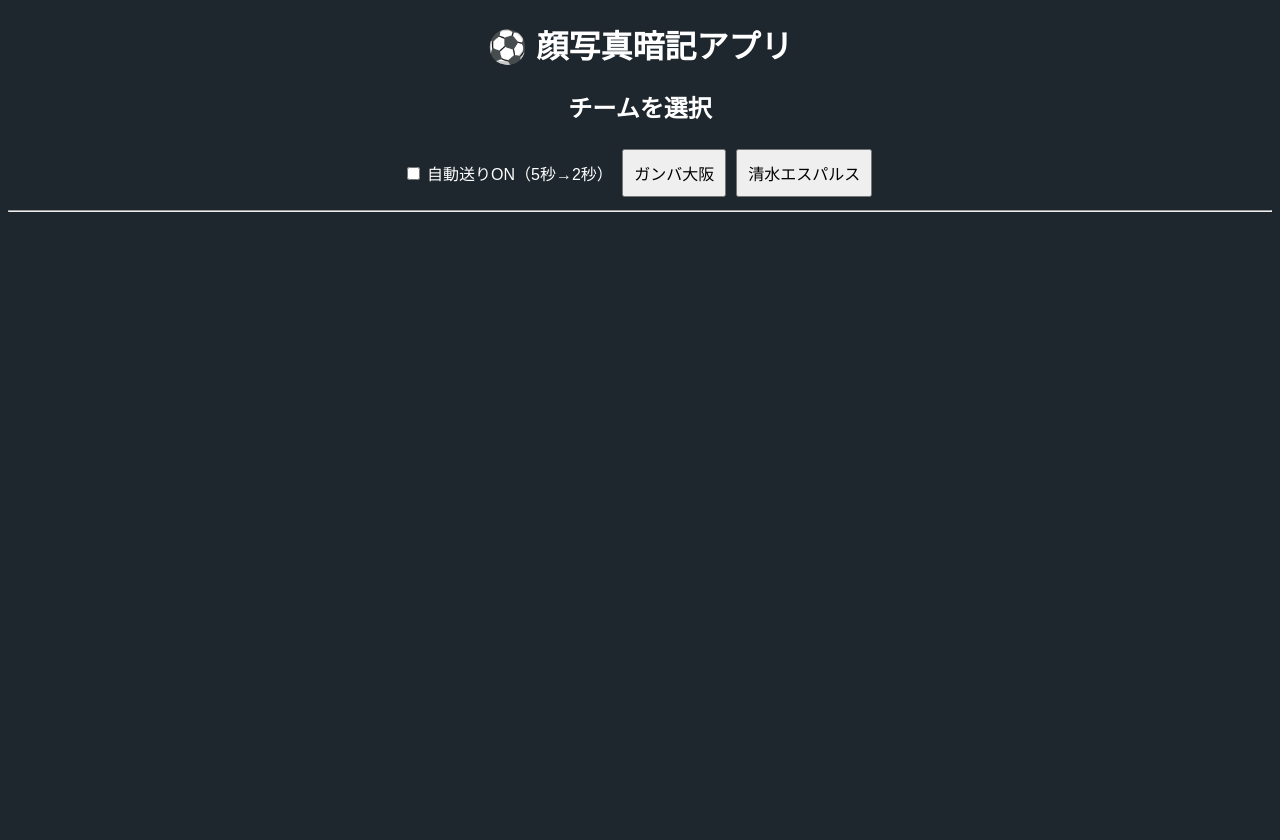
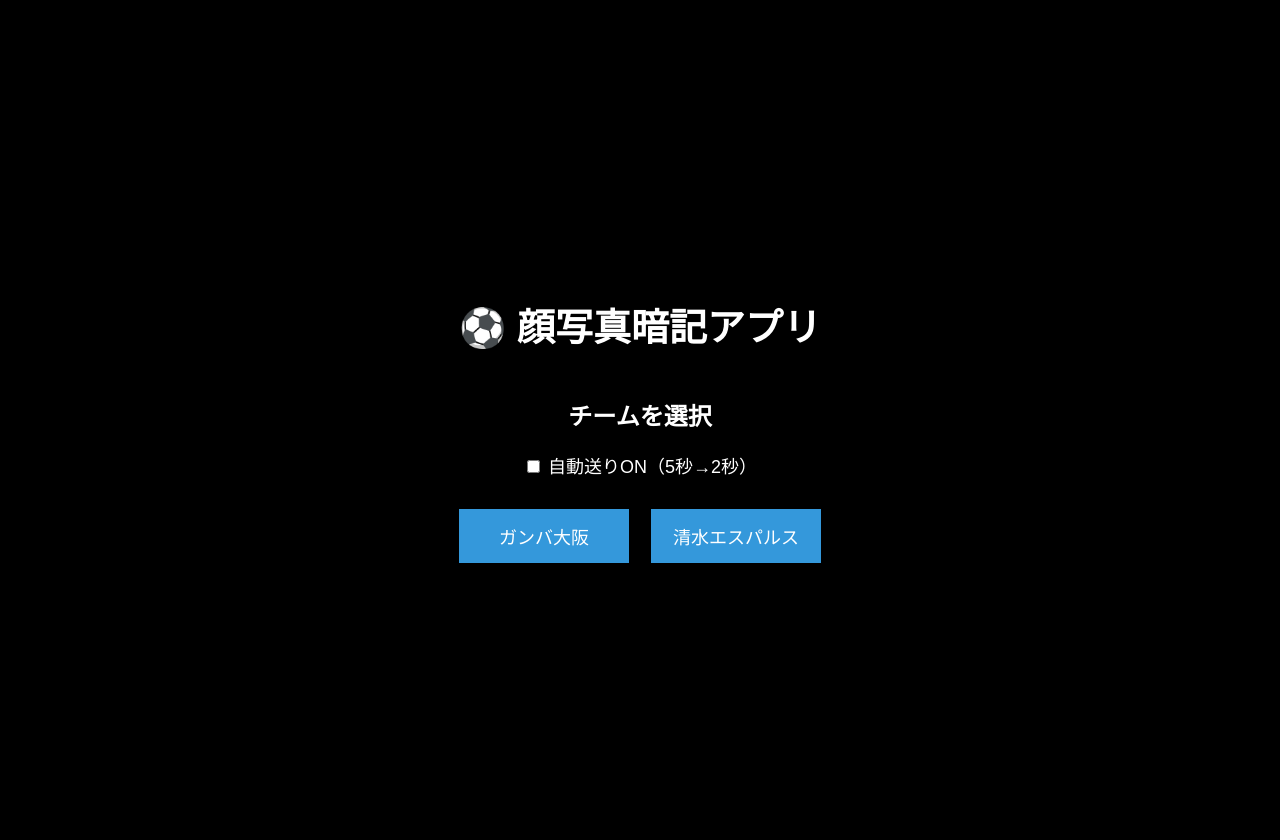
Before and after one commit to FTNjapan/face-memory-app, a Flask app: page / in a window 1280 px wide. Before the commit the page ends 212 px from the top, so only its background shows below. Run offline with Flask 3, Linux system fonts and the light colour scheme.

Commit message:
スマホ対応

```diff
--- /dev/null
+++ b/static/style.css
@@ -0,0 +1,179 @@
+/* =================================================
+   全体
+================================================= */
+body {
+
+    margin: 0;
+
+    background: #000;
+
+    color: white;
+
+    font-family: Arial, sans-serif;
+}
+
+/* =================================================
+   アプリ全体
+================================================= */
+#app {
+
+    min-height: 100vh;
+
+    display: flex;
+
+    flex-direction: column;
+
+    justify-content: center;
+
+    align-items: center;
+
+    text-align: center;
+
+    padding: 20px;
+}
+
+/* =================================================
+   タイトル
+================================================= */
+h1 {
+
+    font-size: 38px;
+
+    margin-bottom: 25px;
+}
+
+/* =================================================
+   チームボタンエリア
+================================================= */
+#teamButtons {
+
+    display: flex;
+
+    flex-wrap: wrap;
+
+    justify-content: center;
+
+    gap: 10px;
+
+    margin-top: 25px;
+}
+
+/* =================================================
+   問題画面
+================================================= */
+#quizScreen {
+
+    display: flex;
+
+    flex-direction: column;
+
+    align-items: center;
+}
+
+/* =================================================
+   画像
+================================================= */
+img {
+
+    width: auto;
+
+    max-width: 320px;
+
+    max-height: 45vh;
+
+    border-radius: 12px;
+
+    margin-bottom: 20px;
+
+    box-shadow: 0 0 20px rgba(255,255,255,0.15);
+}
+
+/* =================================================
+   名前
+================================================= */
+#name {
+
+    font-size: 32px;
+
+    margin: 10px 0;
+}
+
+/* =================================================
+   タイマー
+================================================= */
+#timer {
+
+    color: #f1c40f;
+
+    font-size: 28px;
+
+    margin-bottom: 20px;
+}
+
+/* =================================================
+   ボタン
+================================================= */
+button {
+
+    background: #3498db;
+
+    color: white;
+
+    border: none;
+
+    border-radius: 0;
+
+    padding: 14px 22px;
+
+    margin: 6px;
+
+    font-size: 18px;
+
+    cursor: pointer;
+
+    min-width: 170px;
+}
+
+/* ホバー */
+button:hover {
+
+    background: #2980b9;
+}
+
+/* =================================================
+   チェックボックス
+================================================= */
+.toggleLabel {
+
+    font-size: 18px;
+}
+
+/* =================================================
+   スマホ対応
+================================================= */
+@media screen and (max-width: 768px){
+
+    h1 {
+
+        font-size: 28px;
+    }
+
+    img {
+
+        max-width: 85vw;
+
+        max-height: 40vh;
+    }
+
+    button {
+
+        width: 90%;
+
+        font-size: 20px;
+    }
+
+    #name {
+
+        font-size: 26px;
+    }
+}
--- a/templates/index.html
+++ b/templates/index.html
@@ -1,73 +1,103 @@
 <!DOCTYPE html>
-<html>
+<html lang="ja">
+
 <head>
+
 <meta charset="UTF-8">
+
+<meta name="viewport"
+      content="width=device-width, initial-scale=1.0">
+
 <title>顔写真暗記アプリ</title>
 
-<style>
-body {
-    background: #1e272e;
-    color: white;
-    text-align: center;
-    font-family: Arial;
-}
+<!-- CSS読み込み -->
+<link rel="stylesheet"
+      href="{{ url_for('static', filename='style.css') }}">
 
-img {
-    width: 220px;
-    margin-top: 20px;
-}
-
-button {
-    font-size: 16px;
-    margin: 5px;
-    padding: 10px;
-    cursor: pointer;
-}
-</style>
 </head>
 
 <body>
 
-<h1>⚽ 顔写真暗記アプリ</h1>
-
 <!-- =========================================================
-     チーム選択画面
+     全体ラッパー
 ========================================================= -->
-<div id="teamScreen">
-    <h2>チームを選択</h2>
-
-    <!-- 自動送りON/OFF（ここで事前設定） -->
-    <label>
-        <input type="checkbox" id="autoToggle">
-        自動送りON（5秒→2秒）
-    </label>
-</div>
-
-<hr>
-
-<!-- =========================================================
-     問題画面
-========================================================= -->
-<div id="quizScreen" style="display:none;">
-
-    <img id="img">
-    <h2 id="name"></h2>
-    <h3 id="timer"></h3>
+<div id="app">
 
     <!-- =====================================================
-         手動操作ボタン（自動時は非表示）
-    ===================================================== -->
-    <div id="manualControls">
+         タイトル
+    ====================================================== -->
+    <h1>⚽ 顔写真暗記アプリ</h1>
 
-        <button onclick="showAnswer()">答えを見る</button>
-        <button onclick="next()">次へ</button>
-        <button onclick="backToTeam()">チーム選択へ戻る</button>
+    <!-- =====================================================
+         チーム選択画面
+    ====================================================== -->
+    <div id="teamScreen">
+
+        <h2>チームを選択</h2>
+
+        <!-- 自動送り設定 -->
+        <label class="toggleLabel">
+
+            <input type="checkbox" id="autoToggle">
+
+            自動送りON（5秒→2秒）
+
+        </label>
+
+        <!-- チームボタン生成エリア -->
+        <div id="teamButtons"></div>
 
     </div>
 
-    <!-- 自動制御ボタン -->
-    <button onclick="startAuto()">自動スタート</button>
-    <button onclick="stopAuto()">停止</button>
+    <!-- =====================================================
+         問題画面
+    ====================================================== -->
+    <div id="quizScreen" style="display:none;">
+
+        <!-- 画像 -->
+        <img id="img">
+
+        <!-- 名前 -->
+        <h2 id="name"></h2>
+
+        <!-- タイマー -->
+        <h3 id="timer"></h3>
+
+        <!-- =================================================
+             手動操作
+        ================================================== -->
+        <div id="manualControls">
+
+            <button onclick="showAnswer()">
+                答えを見る
+            </button>
+
+            <button onclick="nextImage()">
+                次へ
+            </button>
+
+        </div>
+
+        <!-- =================================================
+             共通操作
+        ================================================== -->
+        <div>
+
+            <button onclick="startAuto()">
+                自動スタート
+            </button>
+
+            <button onclick="stopAuto()">
+                停止
+            </button>
+
+            <button onclick="backToTeam()">
+                チーム選択へ戻る
+            </button>
+
+        </div>
+
+    </div>
 
 </div>
 
@@ -86,58 +116,87 @@ let currentAnswer = "";
 function loadTeams(){
 
     fetch("/teams")
+
     .then(res => res.json())
+
     .then(data => {
 
-        const screen = document.getElementById("teamScreen");
+        const area =
+            document.getElementById("teamButtons");
+
+        area.innerHTML = "";
 
         data.forEach(team => {
 
-            let btn = document.createElement("button");
+            let btn =
+                document.createElement("button");
+
             btn.innerText = team;
 
             btn.onclick = () => startTeam(team);
 
-            screen.appendChild(btn);
+            area.appendChild(btn);
         });
     });
 }
 
 // =========================================================
-// チーム選択
+// チーム開始
 // =========================================================
 function startTeam(team){
 
     fetch("/team/" + team)
+
     .then(() => {
 
-        document.getElementById("teamScreen").style.display = "none";
-        document.getElementById("quizScreen").style.display = "block";
+        // 画面切替
+        document.getElementById("teamScreen")
+            .style.display = "none";
 
-        next();
+        document.getElementById("quizScreen")
+            .style.display = "flex";
+
+        // 最初の画像
+        nextImage();
+
+        // 自動ONなら開始
+        if(document.getElementById("autoToggle").checked){
+
+            startAuto();
+        }
     });
 }
 
 // =========================================================
-// 次の画像取得
+// 次の画像
 // =========================================================
-function next(){
+function nextImage(){
 
     fetch("/next")
+
     .then(res => res.json())
+
     .then(data => {
 
+        // 終了
         if(data.end){
-            document.getElementById("name").innerText = "終了";
+
+            document.getElementById("name")
+                .innerText = "終了";
+
             return;
         }
 
-        document.getElementById("img").src = data.image;
+        // 画像表示
+        document.getElementById("img").src =
+            data.image;
 
-        // 答えを保存（後で表示用）
+        // 答え保存
         currentAnswer = data.answer;
 
-        document.getElementById("name").innerText = "";
+        // 名前非表示
+        document.getElementById("name")
+            .innerText = "";
     });
 }
 
@@ -146,7 +205,8 @@ function next(){
 // =========================================================
 function showAnswer(){
 
-    document.getElementById("name").innerText = currentAnswer;
+    document.getElementById("name")
+        .innerText = currentAnswer;
 }
 
 // =========================================================
@@ -155,16 +215,21 @@ function showAnswer(){
 function countdown(sec){
 
     let t = sec;
-    document.getElementById("timer").innerText = t;
+
+    document.getElementById("timer")
+        .innerText = t;
 
     clearInterval(timer);
 
     timer = setInterval(() => {
 
         t--;
-        document.getElementById("timer").innerText = t;
+
+        document.getElementById("timer")
+            .innerText = t;
 
         if(t <= 0){
+
             clearInterval(timer);
         }
 
@@ -179,30 +244,35 @@ function startAuto(){
     autoMode = true;
 
     // 手動ボタン非表示
-    document.getElementById("manualControls").style.display = "none";
+    document.getElementById("manualControls")
+        .style.display = "none";
 
     function loop(){
 
         if(!autoMode) return;
 
-        let isAuto = document.getElementById("autoToggle").checked;
-
-        if(!isAuto) return;
-
-        // 5秒：名前なし
+        // 5秒
         countdown(5);
 
         setTimeout(() => {
 
-            next();
+            if(!autoMode) return;
 
-            // 2秒：名前表示
+            // 答え表示
             showAnswer();
 
+            // 2秒
             countdown(2);
 
             setTimeout(() => {
+
+                if(!autoMode) return;
+
+                // 次の画像
+                nextImage();
+
                 loop();
+
             }, 2000);
 
         }, 5000);
@@ -212,14 +282,16 @@ function startAuto(){
 }
 
 // =========================================================
-// 停止
+// 自動停止
 // =========================================================
 function stopAuto(){
 
     autoMode = false;
 
-    // 手動ボタン復活
-    document.getElementById("manualControls").style.display = "block";
+    clearInterval(timer);
+
+    document.getElementById("manualControls")
+        .style.display = "block";
 }
 
 // =========================================================
@@ -228,23 +300,25 @@ function stopAuto(){
 function backToTeam(){
 
     // 自動停止
-    autoMode = false;
-
-    // タイマー停止
-    clearInterval(timer);
+    stopAuto();
 
     // 画面切替
-    document.getElementById("quizScreen").style.display = "none";
-    document.getElementById("teamScreen").style.display = "block";
+    document.getElementById("quizScreen")
+        .style.display = "none";
 
-    // 画像リセット
+    document.getElementById("teamScreen")
+        .style.display = "block";
+
+    // リセット
     document.getElementById("img").src = "";
+
     document.getElementById("name").innerText = "";
+
     document.getElementById("timer").innerText = "";
 }
 
 // =========================================================
-// 初期化
+// 起動時
 // =========================================================
 window.onload = loadTeams;
 
```
